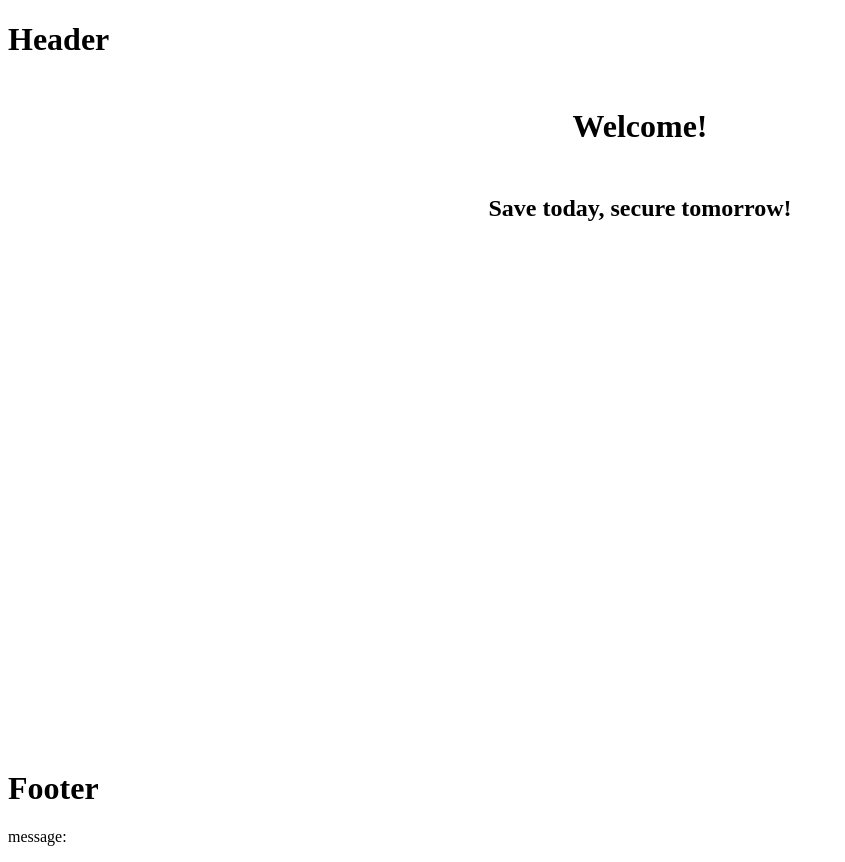
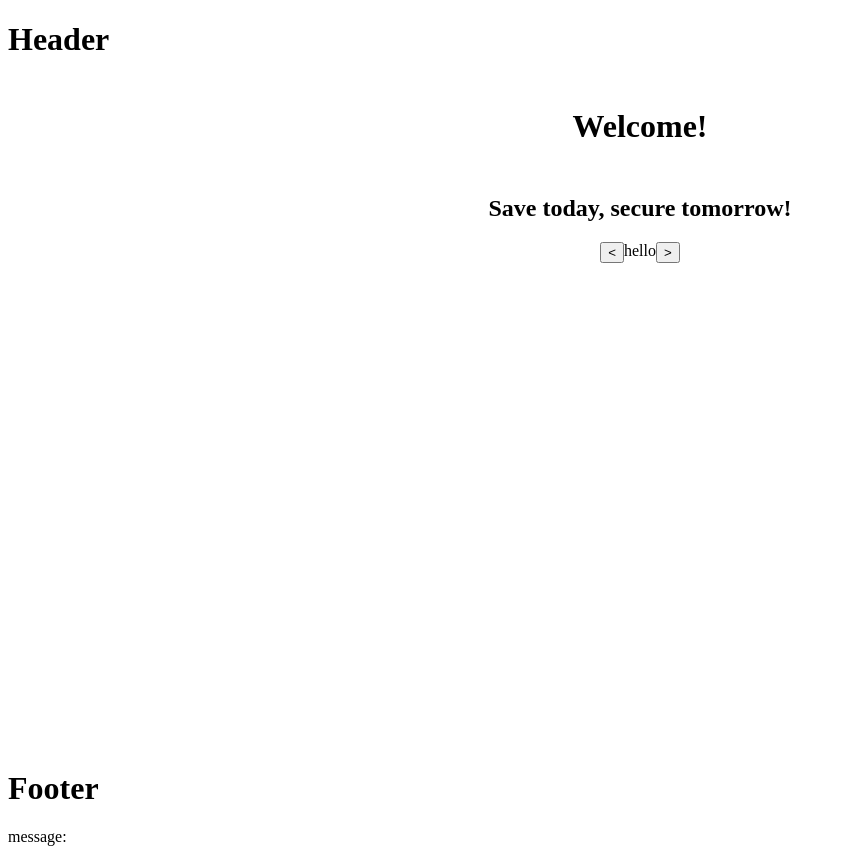
Before and after one commit to Await-ERNINGS/ERNS, a React (Create React App) app in the folder client/: page / in a window 1280 px wide. Shown: the whole page, without its empty margins (0-845 px from the left). Built offline with nearby package versions, Linux system fonts and the light colour scheme; no server answers.

Commit message:
Add carousel component to welcomepage

```diff
--- /dev/null
+++ b/client/src/Carousel.js
@@ -0,0 +1,26 @@
+import React, { useState } from "react";
+
+const Carousel = () => {
+  const [index, setIndex] = useState(0);
+  const length = 3;
+
+  const handlePrevious = () => {
+    const newIndex = index - 1;
+    setIndex(newIndex < 0 ? length - 1 : newIndex);
+  };
+
+  const handleNext = () => {
+    const newIndex = index + 1;
+    setIndex(newIndex >= length ? 0 : newIndex);
+  };
+
+  return (
+    <div className="carousel">
+      <button onClick={handlePrevious}>{"<"}</button>
+      <div>hello</div>
+      <button onClick={handleNext}>{">"}</button>
+    </div>
+  );
+};
+
+export default Carousel;
--- a/client/src/Pages/Welcome.css
+++ b/client/src/Pages/Welcome.css
@@ -6,3 +6,9 @@
 .welcome {
   margin: 50px;
 }
+
+.carousel {
+  justify-content: center;
+  display: flex;
+  flex-direction: row;
+}
--- a/client/src/Pages/Welcome.js
+++ b/client/src/Pages/Welcome.js
@@ -1,11 +1,13 @@
 import React from "react";
 import "./Welcome.css";
+import Carousel from "../Carousel";
 
 export const Welcome = () => {
   return (
     <div className="title-container">
       <h1 className="welcome">Welcome!</h1>
       <h2>Save today, secure tomorrow!</h2>
+      <Carousel />
     </div>
   );
 };
```
Also changed, not shown: 1 other file (tests, documents, lock files or other folders).
